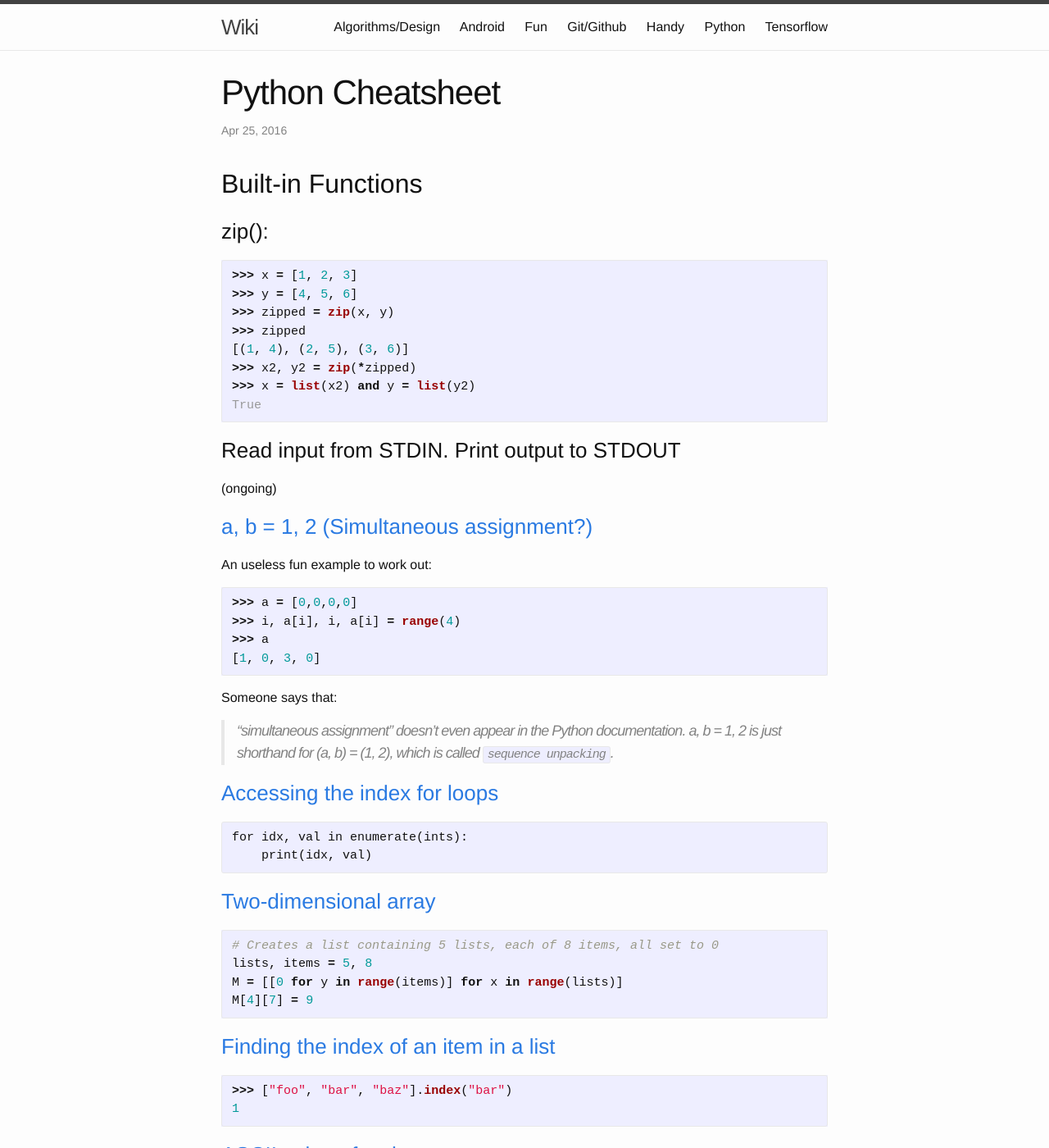
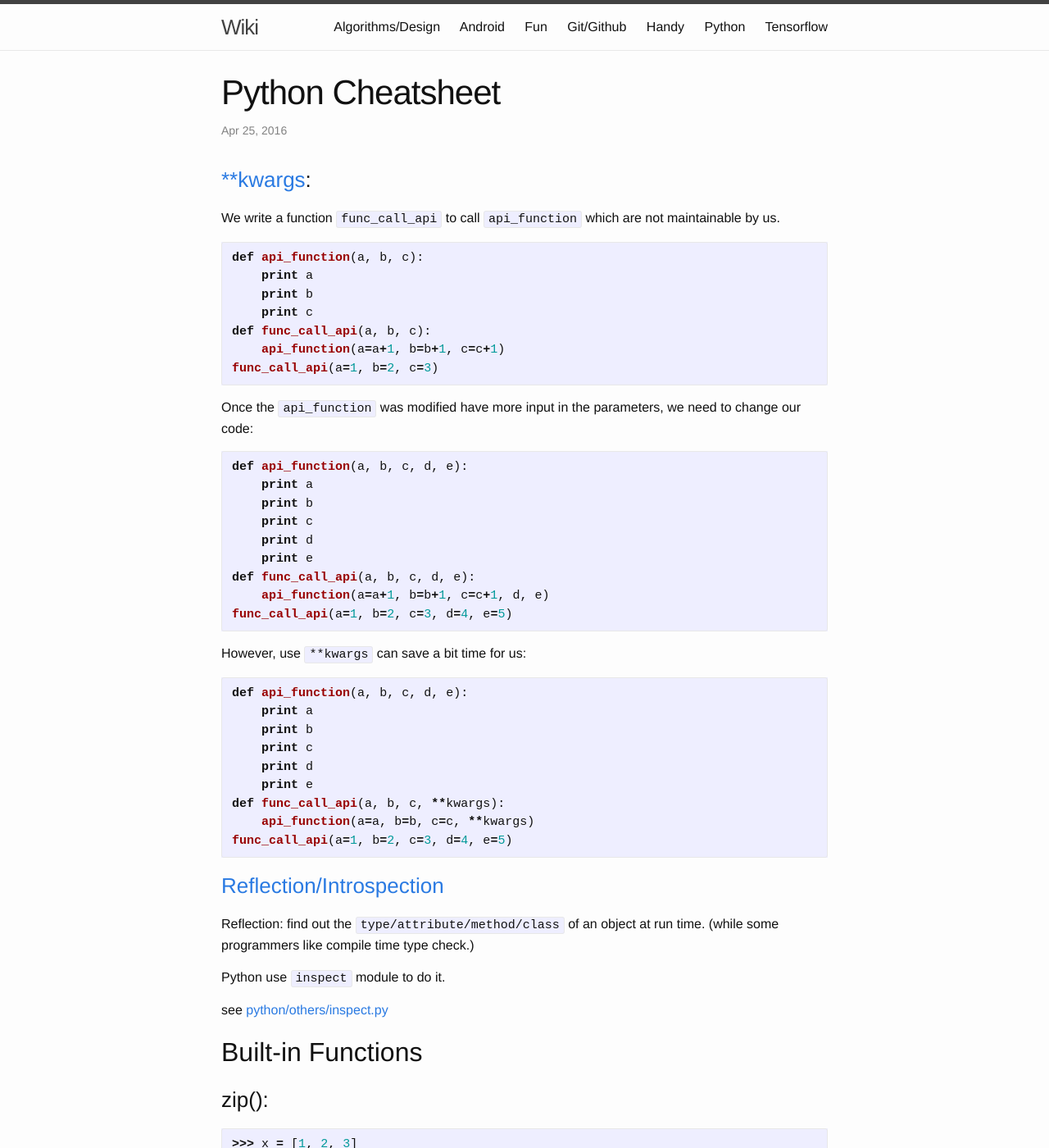
Before and after one commit to e-lin/wiki, a Jekyll site: the page built from _posts/2016-04-26-Python-Cheatsheet.md, in a window 1280 px wide and 1400 px high. Shown: the whole window at 82% size. Built offline with Jekyll 4.4.1, drawn with Linux system fonts in a browser that asks for light colours.

Commit message:
update post

````diff
--- a/_posts/2016-04-26-Python-Cheatsheet.md
+++ b/_posts/2016-04-26-Python-Cheatsheet.md
@@ -7,6 +7,58 @@ type: Python
 excerpt_separator: <!--more-->
 ---
 <!--more-->
+
+### [**kwargs][R26]:
+
+We write a function `func_call_api` to call `api_function` which are not maintainable by us.
+
+``` python
+def api_function(a, b, c):
+    print a
+    print b
+    print c
+def func_call_api(a, b, c):
+    api_function(a=a+1, b=b+1, c=c+1)
+func_call_api(a=1, b=2, c=3)
+```
+
+Once the `api_function` was modified have more input in the parameters, we need to change our code:
+
+``` python
+def api_function(a, b, c, d, e):
+    print a
+    print b
+    print c
+    print d
+    print e
+def func_call_api(a, b, c, d, e):
+    api_function(a=a+1, b=b+1, c=c+1, d, e)
+func_call_api(a=1, b=2, c=3, d=4, e=5)
+```
+
+However, use `**kwargs` can save a bit time for us:
+
+``` python
+def api_function(a, b, c, d, e):
+    print a
+    print b
+    print c
+    print d
+    print e
+def func_call_api(a, b, c, **kwargs):
+    api_function(a=a, b=b, c=c, **kwargs)
+func_call_api(a=1, b=2, c=3, d=4, e=5)
+```
+
+
+### [Reflection/Introspection][R27]
+
+Reflection: find out the `type/attribute/method/class` of an object at run time. (while some programmers like compile time type check.)
+
+Python use `inspect` module to do it.
+
+see [python/others/inspect.py](https://github.com/e-lin/python/blob/master/others/inspect.py)
+
 
 Built-in Functions
 ---
````
Also changed, not shown: other parts of _posts/2016-04-26-Python-Cheatsheet.md (+2 -0 lines).
